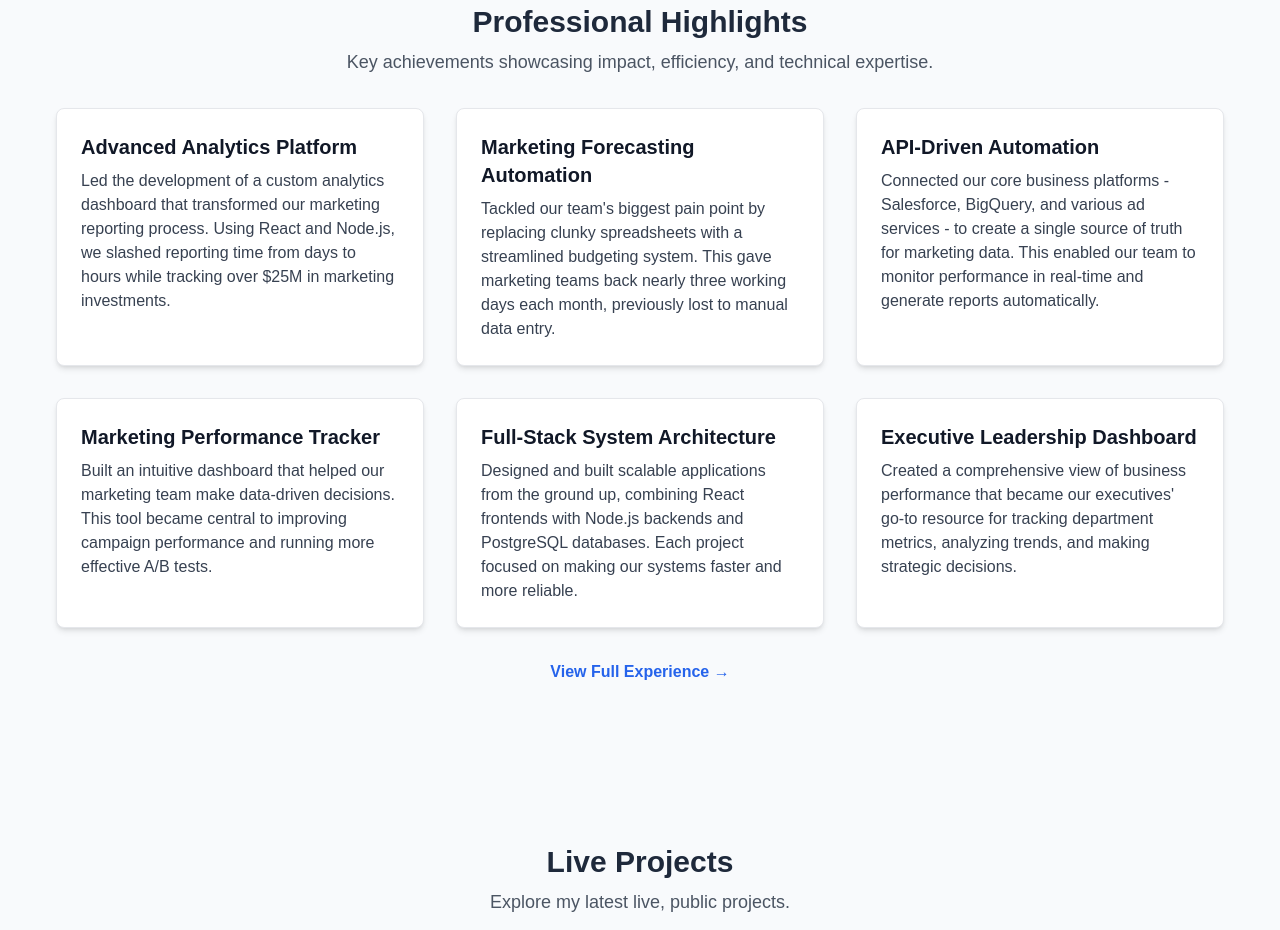
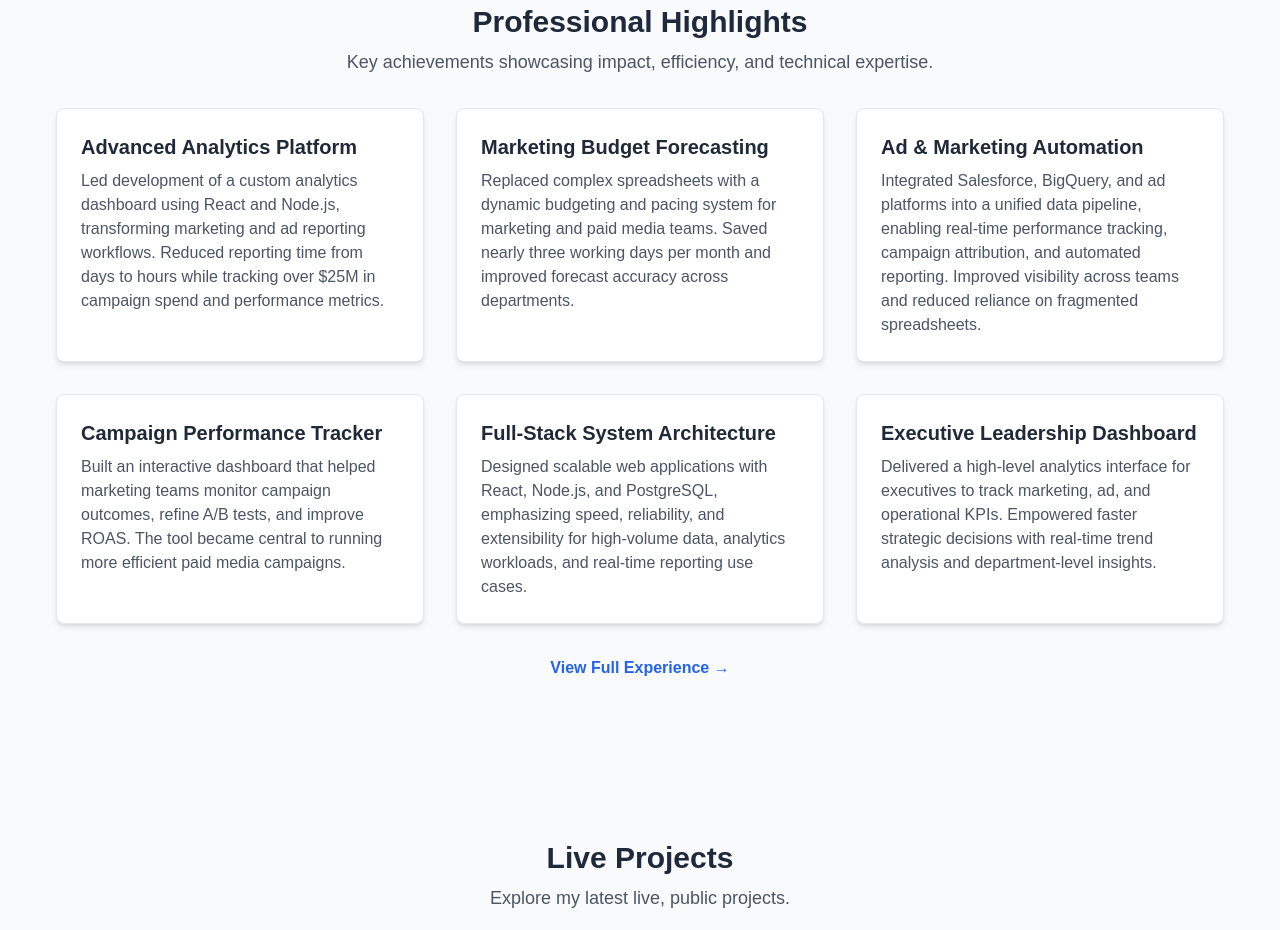
Before and after one commit to DanSias/danielsias-dev, a Next.js app: page / in a window 1280 px wide. Shown: the part 840-1770 px from the top of the page. Built offline with nearby package versions, Linux system fonts and the light colour scheme.

Commit message:
Updated text

```diff
--- a/src/components/home/ProfessionalHighlights.tsx
+++ b/src/components/home/ProfessionalHighlights.tsx
@@ -3,32 +3,32 @@ const ProfessionalHighlights: React.FC = () => {
     {
       title: "Advanced Analytics Platform",
       description:
-        "Led the development of a custom analytics dashboard that transformed our marketing reporting process. Using React and Node.js, we slashed reporting time from days to hours while tracking over $25M in marketing investments.",
+        "Led development of a custom analytics dashboard using React and Node.js, transforming marketing and ad reporting workflows. Reduced reporting time from days to hours while tracking over $25M in campaign spend and performance metrics.",
     },
     {
-      title: "Marketing Forecasting Automation",
+      title: "Marketing Budget Forecasting",
       description:
-        "Tackled our team's biggest pain point by replacing clunky spreadsheets with a streamlined budgeting system. This gave marketing teams back nearly three working days each month, previously lost to manual data entry.",
+        "Replaced complex spreadsheets with a dynamic budgeting and pacing system for marketing and paid media teams. Saved nearly three working days per month and improved forecast accuracy across departments.",
     },
     {
-      title: "API-Driven Automation",
+      title: "Ad & Marketing Automation",
       description:
-        "Connected our core business platforms - Salesforce, BigQuery, and various ad services - to create a single source of truth for marketing data. This enabled our team to monitor performance in real-time and generate reports automatically.",
+        "Integrated Salesforce, BigQuery, and ad platforms into a unified data pipeline, enabling real-time performance tracking, campaign attribution, and automated reporting. Improved visibility across teams and reduced reliance on fragmented spreadsheets.",
     },
     {
-      title: "Marketing Performance Tracker",
+      title: "Campaign Performance Tracker",
       description:
-        "Built an intuitive dashboard that helped our marketing team make data-driven decisions. This tool became central to improving campaign performance and running more effective A/B tests.",
+        "Built an interactive dashboard that helped marketing teams monitor campaign outcomes, refine A/B tests, and improve ROAS. The tool became central to running more efficient paid media campaigns.",
     },
     {
       title: "Full-Stack System Architecture",
       description:
-        "Designed and built scalable applications from the ground up, combining React frontends with Node.js backends and PostgreSQL databases. Each project focused on making our systems faster and more reliable.",
+        "Designed scalable web applications with React, Node.js, and PostgreSQL, emphasizing speed, reliability, and extensibility for high-volume data, analytics workloads, and real-time reporting use cases.",
     },
     {
       title: "Executive Leadership Dashboard",
       description:
-        "Created a comprehensive view of business performance that became our executives' go-to resource for tracking department metrics, analyzing trends, and making strategic decisions.",
+        "Delivered a high-level analytics interface for executives to track marketing, ad, and operational KPIs. Empowered faster strategic decisions with real-time trend analysis and department-level insights.",
     },
   ];
 
@@ -46,10 +46,10 @@ const ProfessionalHighlights: React.FC = () => {
           <div
             key={index}
             className="p-6 bg-white dark:bg-slate-900 rounded-lg shadow-md border border-gray-200 dark:border-gray-700">
-            <h3 className="text-xl font-semibold text-gray-900 dark:text-white">
+            <h3 className="text-lg sm:text-xl font-semibold text-gray-800 dark:text-white leading-snug">
               {highlight.title}
             </h3>
-            <p className="text-gray-700 dark:text-gray-300 mt-2">
+            <p className="mt-2 text-gray-600 dark:text-gray-300 text-sm sm:text-base leading-relaxed">
               {highlight.description}
             </p>
           </div>
```
